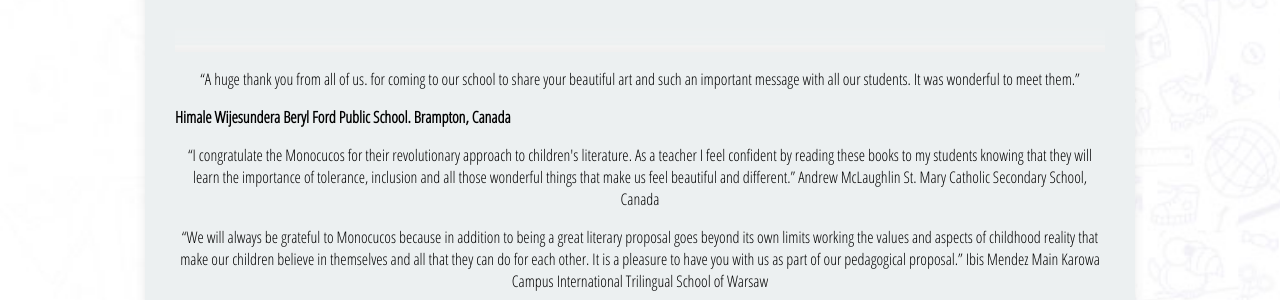
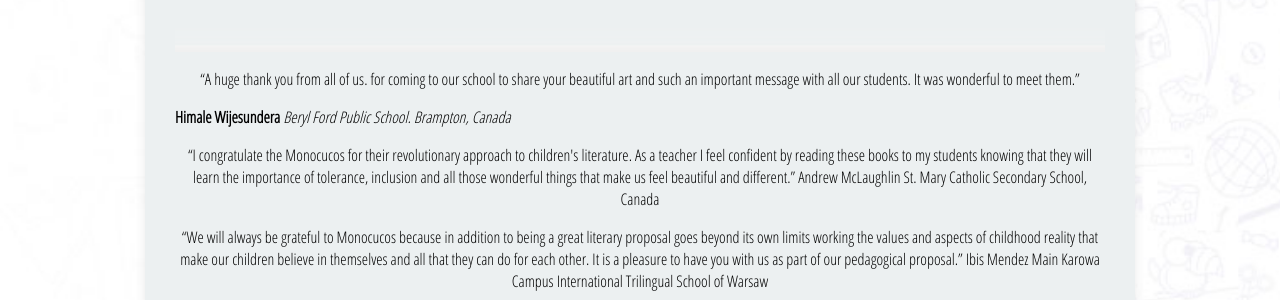
Before and after one commit to MonocucosTM/Monocucos, a Jekyll site: the page built from _posts/2017-06-17-personajes-grupo.md, in a window 1280 px wide. Shown: the part 1129-1429 px from the top of the page. Built offline with Jekyll 4.4.1, drawn with Linux system fonts in a browser that asks for light colours; nearby versions of some CDN libraries; some web fonts are replaced.

```diff
--- a/_posts/2017-06-17-personajes-grupo.md
+++ b/_posts/2017-06-17-personajes-grupo.md
@@ -43,7 +43,8 @@ and such an important message with all our students.
 It was wonderful to meet them.”
  </p>
 **Himale Wijesundera**
-**Beryl Ford Public School. Brampton, Canada**
+*Beryl Ford Public School. Brampton, Canada*
+
 
 <p align="center">
 “I congratulate the Monocucos for their revolutionary approach
```
